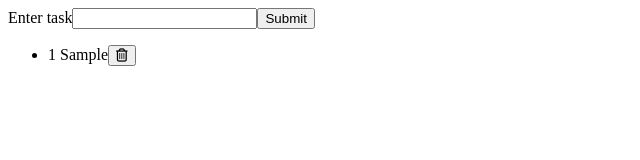
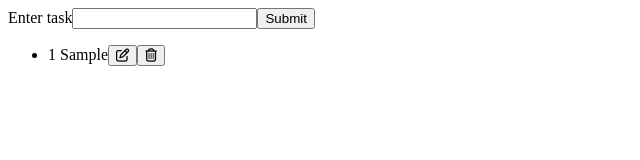
Before and after one commit to sawfiz/DIY-React, a React (Create React App) app in the folder task-app/: page / in a window 1280 px wide. Both pictures are taken after typing "Sample" into the empty fields and a click on the button "Submit". Shown: the top 160 px of the page, without its empty margins (0-640 px from the left). Built offline with nearby package versions, Linux system fonts and the light colour scheme.

Commit message:
Covert Individual to a class component

```diff
--- a/task-app/src/components/Individual.js
+++ b/task-app/src/components/Individual.js
@@ -1,21 +1,39 @@
-import React from 'react';
+import React, { Component } from 'react';
 import '@fortawesome/fontawesome-free/css/all.min.css';
 import './Individual.css';
 
-export default function Individual(props) {
-  const { task } = props;
+export default class Individual extends Component {
+  constructor(props) {
+    super(props);
 
-  const handleClick = (e) => {
-    // props.onDelete(e.target.parentNode.parentNode.dataset.number)
-    props.onDelete(task.number);
+    this.state = {
+      mode: 'display',
+    };
+  }
+
+  handleEdit = (e) => {
+    console.log('edit');
   };
 
-  return (
-    <li data-number={task.number}>
-      {task.number} {task.text}
-      <button className="button">
-        <i className="fa-regular fa-trash-can" onClick={handleClick}></i>
-      </button>
-    </li>
-  );
+  handleDelete = () => {
+    this.props.onDelete(this.props.task.number);
+  };
+
+  render() {
+    const { task } = this.props;
+
+    let output = (
+      <li>
+        {task.number} {task.text}
+        <button className="button">
+          <i className="fa-regular fa-pen-to-square" onClick={this.handleEdit}></i>
+        </button>
+        <button className="button">
+          <i className="fa-regular fa-trash-can" onClick={this.handleDelete}></i>
+        </button>
+      </li>
+    );
+
+    return output;
+  }
 }
```
